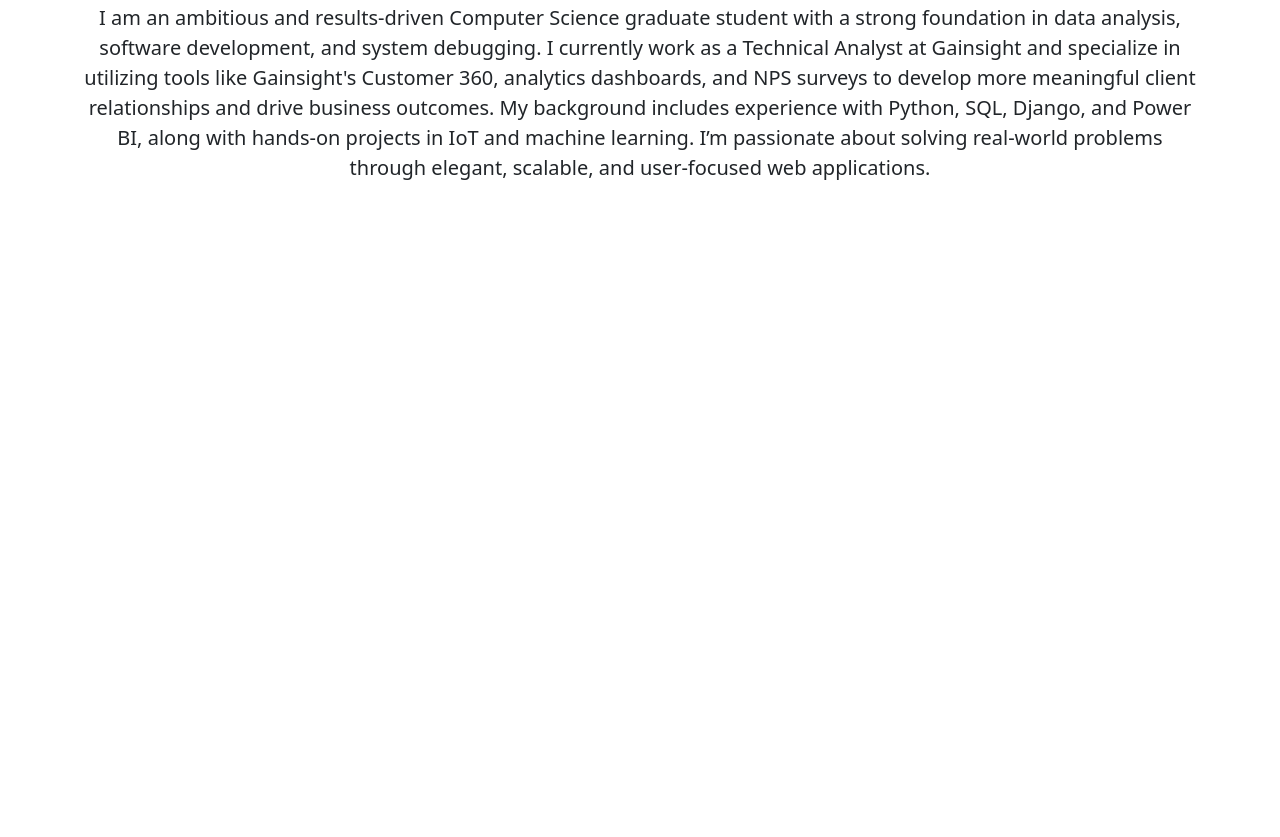
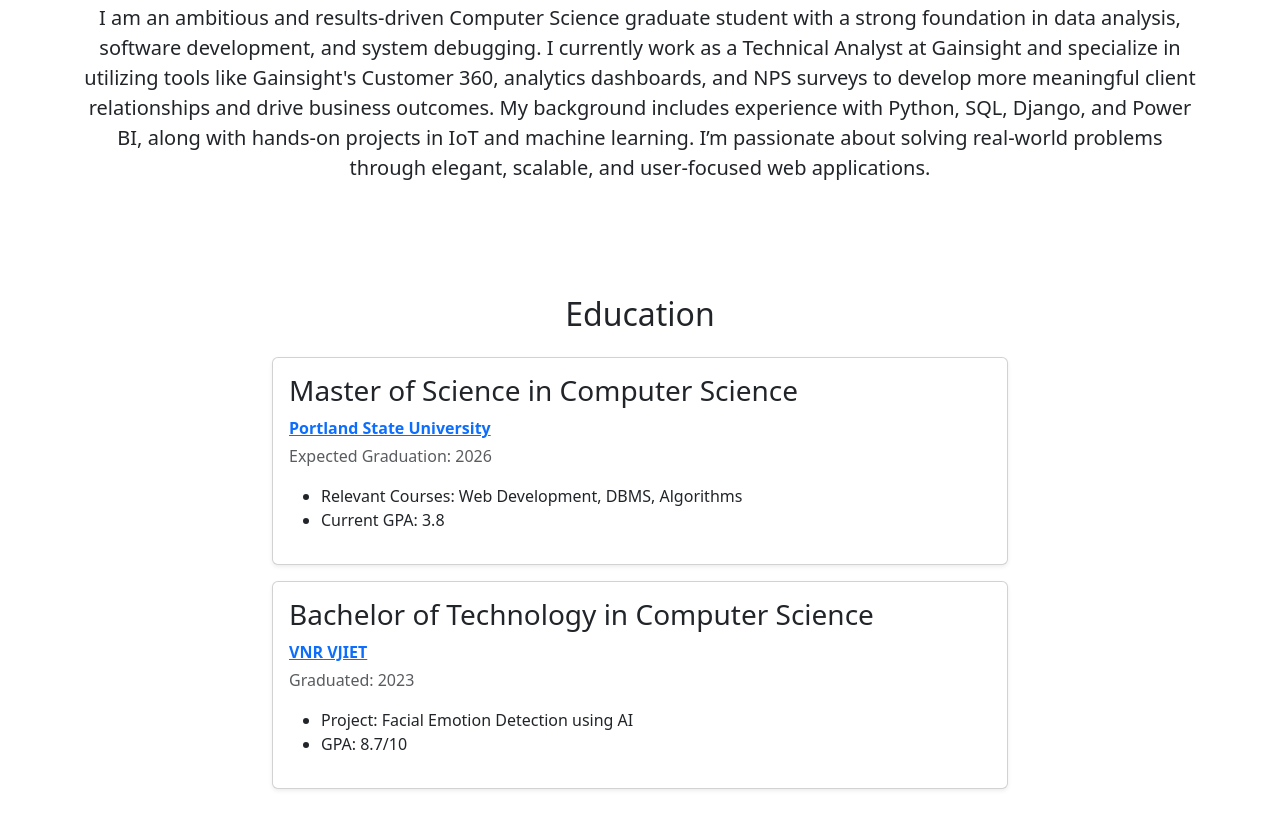
Before and after one commit to arthip02/arthip02.github.io, a plain HTML site: page web.html in a window 1280 px wide. Shown: the part 315-1152 px from the top of the page. Before the commit the page ends 800 px from the top, so only its background shows below. Drawn offline with nearby package versions, Linux system fonts and the light colour scheme.

Commit message:
commit-3
Added Education section with detailed academic background and structure

```diff
--- a/web.html
+++ b/web.html
@@ -111,6 +111,59 @@
           </p>
         </div>
       </section>
+      <section id="education" class="bg-white py-5">
+        <div class="container">
+          <h2 class="text-center mb-4">Education</h2>
+          <div class="row justify-content-center">
+            <div class="col-md-8">
+              <div class="card mb-3 shadow-sm">
+                <div class="card-body">
+                  <h3 class="card-title">
+                    Master of Science in Computer Science
+                  </h3>
+                  <p class="card-text mb-1">
+                    <strong>
+                      <a
+                        href="https://www.pdx.edu"
+                        target="_blank"
+                        rel="noopener"
+                        >Portland State University</a
+                      >
+                    </strong>
+                  </p>
+                  <p class="card-text text-muted">Expected Graduation: 2026</p>
+                  <ul>
+                    <li>Relevant Courses: Web Development, DBMS, Algorithms</li>
+                    <li>Current GPA: 3.8</li>
+                  </ul>
+                </div>
+              </div>
+              <div class="card shadow-sm">
+                <div class="card-body">
+                  <h3 class="card-title">
+                    Bachelor of Technology in Computer Science
+                  </h3>
+                  <p class="card-text mb-1">
+                    <strong>
+                      <a
+                        href="https://vnrvjiet.ac.in/"
+                        target="_blank"
+                        rel="noopener"
+                        >VNR VJIET</a
+                      >
+                    </strong>
+                  </p>
+                  <p class="card-text text-muted">Graduated: 2023</p>
+                  <ul>
+                    <li>Project: Facial Emotion Detection using AI</li>
+                    <li>GPA: 8.7/10</li>
+                  </ul>
+                </div>
+              </div>
+            </div>
+          </div>
+        </div>
+      </section>
     </main>
   </body>
 </html>
```
